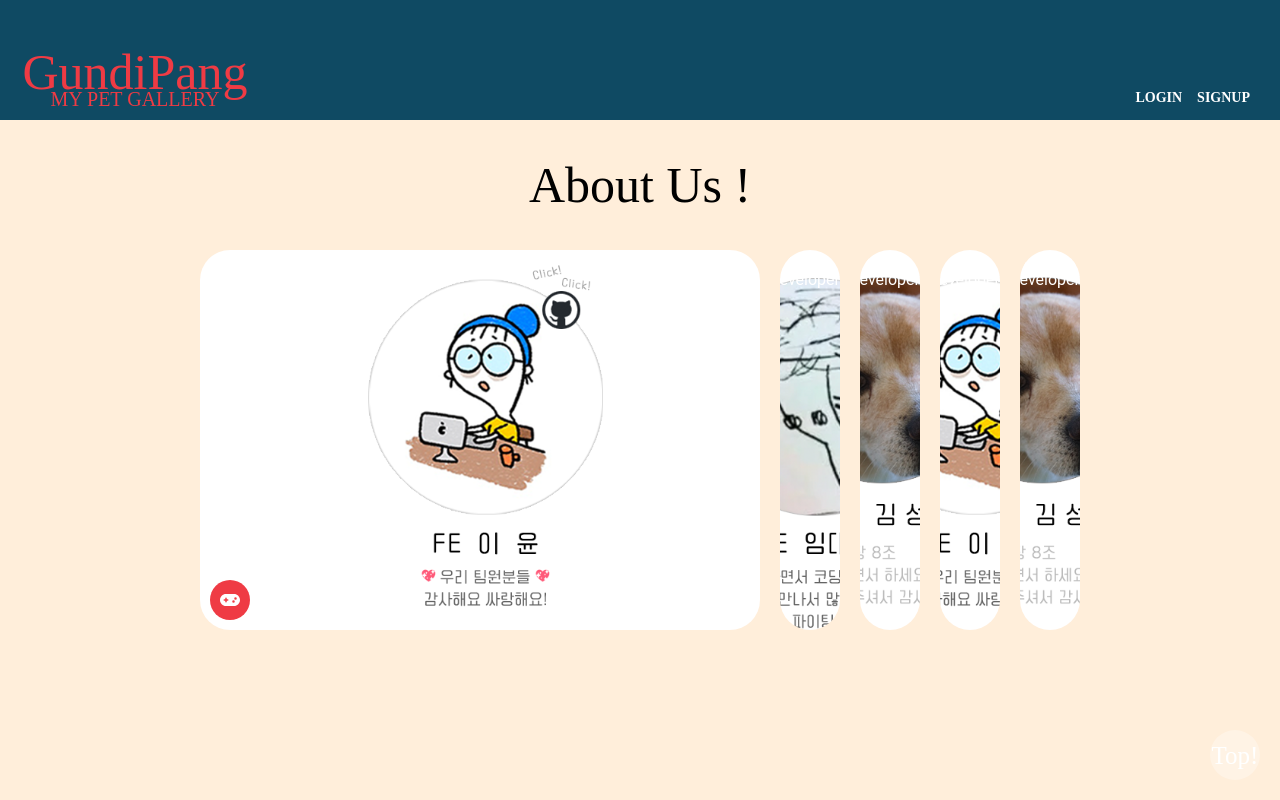
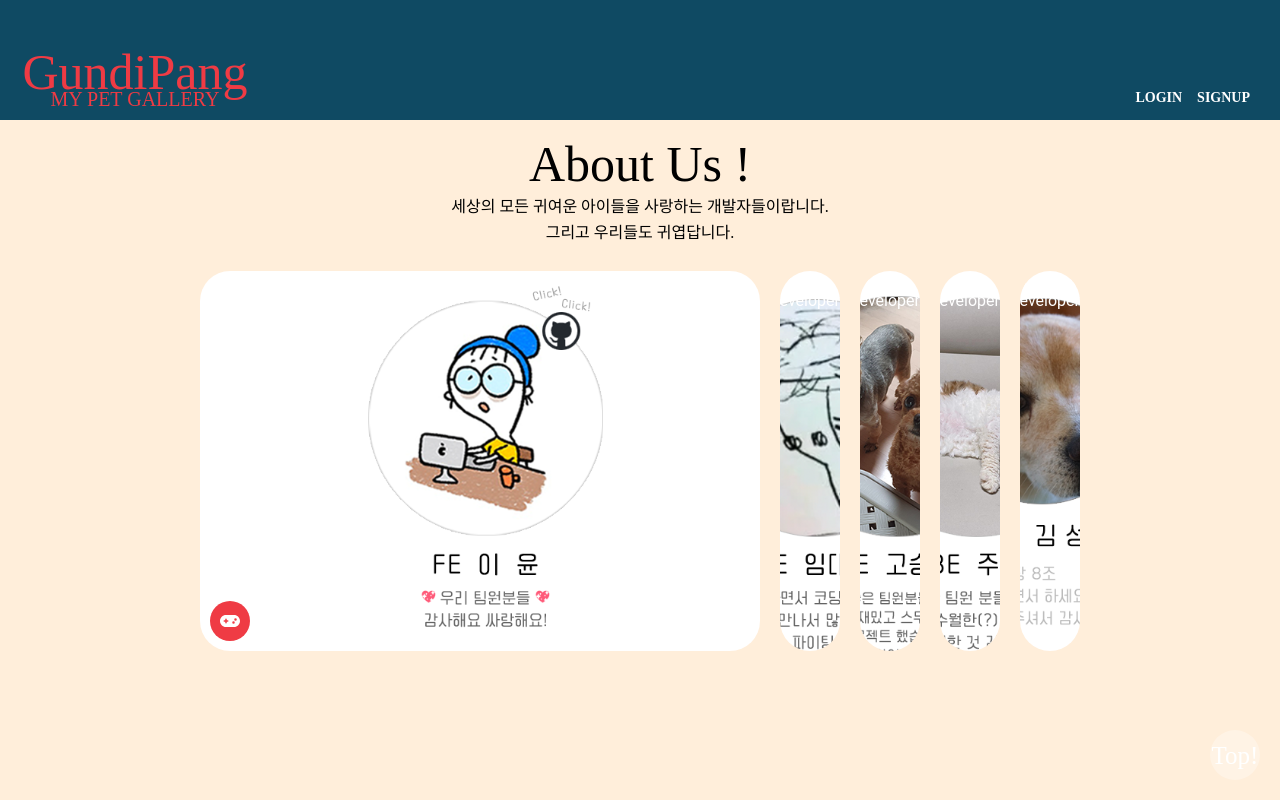
Before and after one commit to kordobby/mini_my_pet, a React (Create React App) app: page /aboutus in a window 1280 px wide. Built offline with nearby package versions, Linux system fonts and the light colour scheme; no server answers; a web font is replaced by a local one.

Commit message:
about us 마무리

```diff
--- a/src/Pages/AboutUs.jsx
+++ b/src/Pages/AboutUs.jsx
@@ -1,20 +1,18 @@
 import { useState } from "react";
 
 import { FontAwesomeIcon } from '@fortawesome/react-fontawesome';
-import { faGamepad } from "@fortawesome/free-solid-svg-icons";
-import { faRocket } from "@fortawesome/free-solid-svg-icons";
-import { faFloppyDisk } from '@fortawesome/free-solid-svg-icons';
-import { faXmark } from '@fortawesome/free-solid-svg-icons';
+import { faGamepad, faRocket, faUserAstronaut, faPaw, faCat } from "@fortawesome/free-solid-svg-icons";
+
 import A1 from '../img/A1.png';
 import A2 from '../img/A2.png';
+import A3 from '../img/A3.png';
+import A4 from '../img/A4.png';
 import A5 from '../img/A5.png';
-import { Navigate } from "react-router-dom";
-import { useNavigate } from "react-router-dom";
+
 const AboutUs = () => {
 
   const [ target, setTarget ] = useState(1); // onClick or MouseOver?
   const [ mouseIn, setMouseIn ] = useState(false);
-  const navigate = useNavigate();
 
   const onMouseOverHandler = (event, item) => {
     setTarget(item);  // 마우스 오버 시 해당 item 값으로 target 변경
@@ -42,6 +40,8 @@ const AboutUs = () => {
       <div className="body__title">
         <span style = {{color : 'black', fontSize : '50px'}}>About Us !</span>
       </div>
+      <p style = {{marginBottom : '10px'}}>세상의 모든 귀여운 아이들을 사랑하는 개발자들이랍니다.</p>
+      <p style = {{marginBottom : '20px'}}>그리고 우리들도 귀엽답니다.</p>
       <div className = "body__test">
         <div className="options">
           <div
@@ -88,11 +88,11 @@ const AboutUs = () => {
             onMouseLeave = {onMouseLeaverHandler}
             id = {generateIdName(target, 3, mouseIn)}
             className="option"
-            style = {{ backgroundImage : `url(${A5})` }}>
+            style = {{ backgroundImage : `url(${A3})` }}>
             <div className="shadow"></div>
             <div className="label">
               <div className="icon">
-              <i className="fas fa-tree"></i>
+              <FontAwesomeIcon icon = {faCat} />
               </div>
               <div className="info">
                 <div className="main">Seungjun Koe</div>
@@ -106,11 +106,11 @@ const AboutUs = () => {
             onMouseLeave = {onMouseLeaverHandler}
             id = {generateIdName(target, 4, mouseIn)}
             className="option"
-            style = {{ backgroundImage : `url(${A1})` }}>
+            style = {{ backgroundImage : `url(${A4})` }}>
             <div className="shadow"></div>
               <div className="label">
                 <div className="icon">
-                      <i className="fas fa-tint"></i>
+                  <FontAwesomeIcon icon = {faPaw} />
                   </div>
                   <div className="info">
                     <div className="main">Hee Jue</div>
@@ -127,7 +127,7 @@ const AboutUs = () => {
               <div className="shadow"></div>
               <div className="label">
                 <div className="icon">
-                  <i className="fas fa-sun"></i>
+                <FontAwesomeIcon icon = {faUserAstronaut} />
                 </div>
                 <div className="info">
                   <div className="main">SungYoung Kim</div>
--- a/src/index.css
+++ b/src/index.css
@@ -1,6 +1,6 @@
 body {
   margin: 0;
-  height: 100%;
+  height: 100vh;
   background-color: var(--bg);
   box-sizing: border-box;
   font-family: -apple-system, BlinkMacSystemFont, 'Segoe UI', 'Roboto', 'Oxygen',
--- a/src/index.scss
+++ b/src/index.scss
@@ -16,7 +16,7 @@ body {
 }
 
 .body__title {
-   margin: 0 0 30px 0;
+   margin: 0 0 10px 0;
    font-family: 'Dokdo', cursive;
 }
 
```
Also changed, not shown: src/img/A3.png (added), src/img/A4.png (added).
